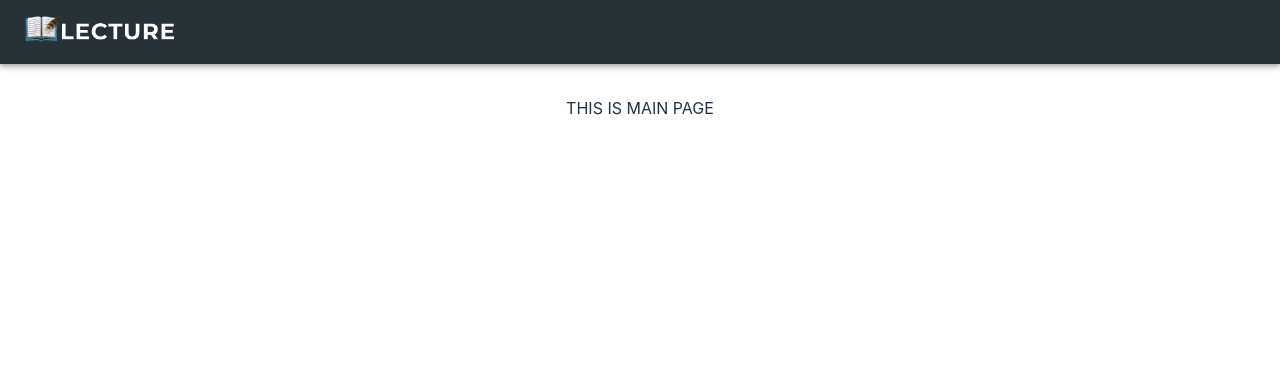
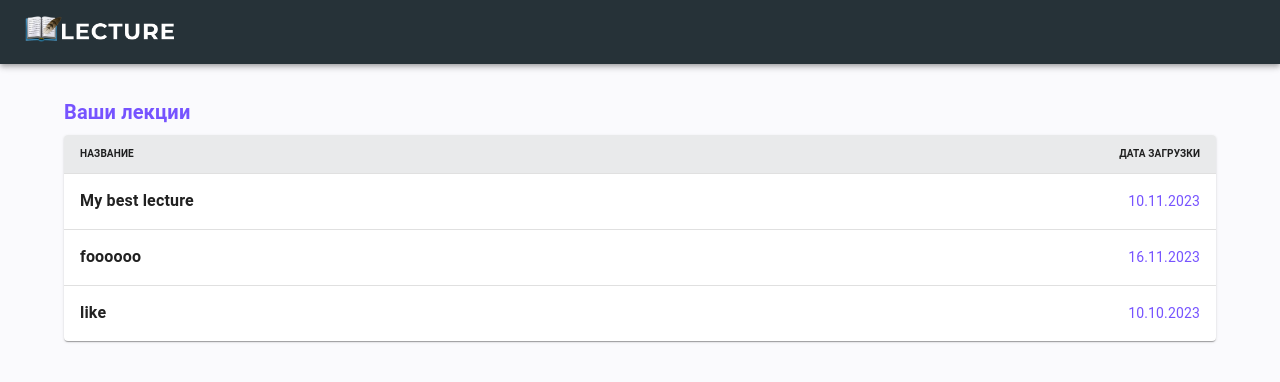
Before and after one commit to banzai-team/lecturer, a React (Vite) app in the folder frontend/: page / in a window 1280 px wide. Shown: the top 382 px of the page. Built offline with nearby package versions, Linux system fonts and the light colour scheme.

Commit message:
Add table

```diff
--- a/frontend/src/components/MainLayout.tsx
+++ b/frontend/src/components/MainLayout.tsx
@@ -5,9 +5,9 @@ import {Routes} from "../pages/router";
 
 const MainLayout: React.FC = () => {
     return (
-        <Box>
-            <AppBar component="nav" position="sticky" color={"secondary"}>
-                <Container maxWidth="xl">
+            <Box minHeight="100vh" bgcolor="secondary.light">
+            <AppBar component="nav" position="sticky" color={"secondary"} >
+                <Container maxWidth="xl" >
                     <Toolbar disableGutters>
                         <Link to={Routes.ROOT}>
                             <img src={"/logo.png"} alt="logo" width={150}/>
@@ -15,9 +15,11 @@ const MainLayout: React.FC = () => {
                     </Toolbar>
                 </Container>
             </AppBar>
-            <Box maxWidth="xl" component="main" padding={4}>
-                <Outlet/>
-            </Box>
+            <Container maxWidth="lg" component="main" >
+                <Box paddingY={4} >
+                    <Outlet/>
+                </Box>
+            </Container>
         </Box>
     );
 };
--- a/frontend/src/pages/EmptyPage.tsx
+++ b/frontend/src/pages/EmptyPage.tsx
@@ -1,5 +1,5 @@
 import React from 'react';
-import {Box, Typography} from "@mui/material";
+import {Container, Typography} from "@mui/material";
 
 type EmptyPageProps = {
     text?: string;
@@ -7,7 +7,7 @@ type EmptyPageProps = {
 }
 const EmptyPage: React.FC<EmptyPageProps> = ({text, children}) => {
     return (
-        <Box paddingTop={10}>
+        <Container paddingTop={10}>
             {
                 text ? (
                     <Typography variant="h6" gutterBottom color="primary" fontWeight='fontWeightBold'>
@@ -18,7 +18,7 @@ const EmptyPage: React.FC<EmptyPageProps> = ({text, children}) => {
             {
                 children ? <Box>{children}</Box> : null
             }
-        </Box>
+        </Container>
     );
 };
 
--- a/frontend/src/pages/IndexPage.tsx
+++ b/frontend/src/pages/IndexPage.tsx
@@ -1,10 +1,32 @@
 import React from 'react';
+import {Paper, Table, TableBody, TableCell, TableContainer, TableHead, TableRow, Typography} from "@mui/material";
+import styled from "@emotion/styled";
+import {useNavigate} from "react-router";
+
 import {Head} from "../components/Head";
 import EmptyPage from "./EmptyPage";
+import {Routes} from "./router";
+
+const NameTableCell = styled(TableCell)(({theme}) => ({
+    fontSize: "16px",
+    fontWeight: "bold"
+}));
+
+const DateTableCell = styled(TableCell)(({theme}) => ({
+    color: theme.palette.primary.main,
+}));
 
 const IndexPage: React.FC = () => {
+    const navigate = useNavigate();
+    const onRowClick = (id: string | number) => navigate(`${Routes.LECTURE}/${id}`);
+
+
     // DATA NOT FROM API ! ! !
-    const data = [1];
+    const data = [
+        {id: 1, name: "My best lecture", date: "10.11.2023"},
+        {id: 3, name: "foooooo", date: "16.11.2023"},
+        {id: 15, name: "like", date: "10.10.2023"},
+    ];
 
     if (!data || !data.length) {
         return <EmptyPage text="Вы еще не загрузили ни одной лекции">
@@ -15,9 +37,40 @@ const IndexPage: React.FC = () => {
     return (
         <>
             <Head title="Главная страница"/>
-            <div>
-                THIS IS MAIN PAGE
-            </div>
+            <Typography variant="h6" gutterBottom color="primary" fontWeight='fontWeightBold' align={"left"}>
+                Ваши лекции
+            </Typography>
+            <TableContainer component={Paper}>
+                <Table
+                    selectable={false}
+                    sx={{minWidth: 650}}
+                    aria-label="lectures table"
+                    stickyHeader size="medium"
+                >
+                    <TableHead>
+                        <TableRow>
+                            <TableCell>Название</TableCell>
+                            <TableCell align="right">Дата загрузки</TableCell>
+                        </TableRow>
+                    </TableHead>
+                    <TableBody>
+                        {data.map((row, key) => (
+                            <TableRow
+                                hover
+                                key={row.name}
+                                sx={{'&:last-child td, &:last-child th': {border: 0}}}
+                                onClick={() => onRowClick(row.id)}
+                                style={{cursor: "pointer"}}
+                            >
+                                <NameTableCell component="th">
+                                    {row.name}
+                                </NameTableCell>
+                                <DateTableCell align="right">{row.date}</DateTableCell>
+                            </TableRow>
+                        ))}
+                    </TableBody>
+                </Table>
+            </TableContainer>
         </>
     );
 };
--- a/frontend/src/pages/router.tsx
+++ b/frontend/src/pages/router.tsx
@@ -10,9 +10,10 @@ import EmptyPage from "./EmptyPage";
 
 export const  Routes = {
     ROOT: "/",
+    LECTURE: "/lecture",
 };
 
-const Loading = () => <EmptyPage><CircularProgress/></EmptyPage>;
+const Loading = () => <EmptyPage><CircularProgress color="primary"/></EmptyPage>;
 
 export const InnerRouter: React.FC = () => {
     const routes: RouteObject[] = [
--- a/frontend/src/theme.ts
+++ b/frontend/src/theme.ts
@@ -9,7 +9,8 @@ export const theme = createTheme({
     //         contrastText: '#fff',
         },
         secondary: {
-            // light: '#ff7961',
+            light: '#FAFAFD',
+            // light: 'rgba(245, 245, 245, 0.2)',
             main: '#263238',
             // dark: '#ba000d',
             // contrastText: '#000',
@@ -23,5 +24,27 @@ export const theme = createTheme({
                 }
             })
         },
+        MuiTableCell: {
+            styleOverrides: ({
+                head: {
+                    backgroundColor: "#e9eaeb",
+                    // color: "white",
+                    paddingTop: "7px",
+                    paddingBottom: "7px",
+                    fontSize: "10px",
+                    textTransform: "uppercase",
+                    fontWeight: "bold"
+                }
+            })
+        },
+        MuiTableRow : {
+            styleOverrides: ({
+                root: {
+                    '&.MuiTableRow-hover:hover': {
+                        backgroundColor: 'rgba(118, 83, 255, 0.03)',
+                    },
+                }
+            })
+        }
     }
 });
```
